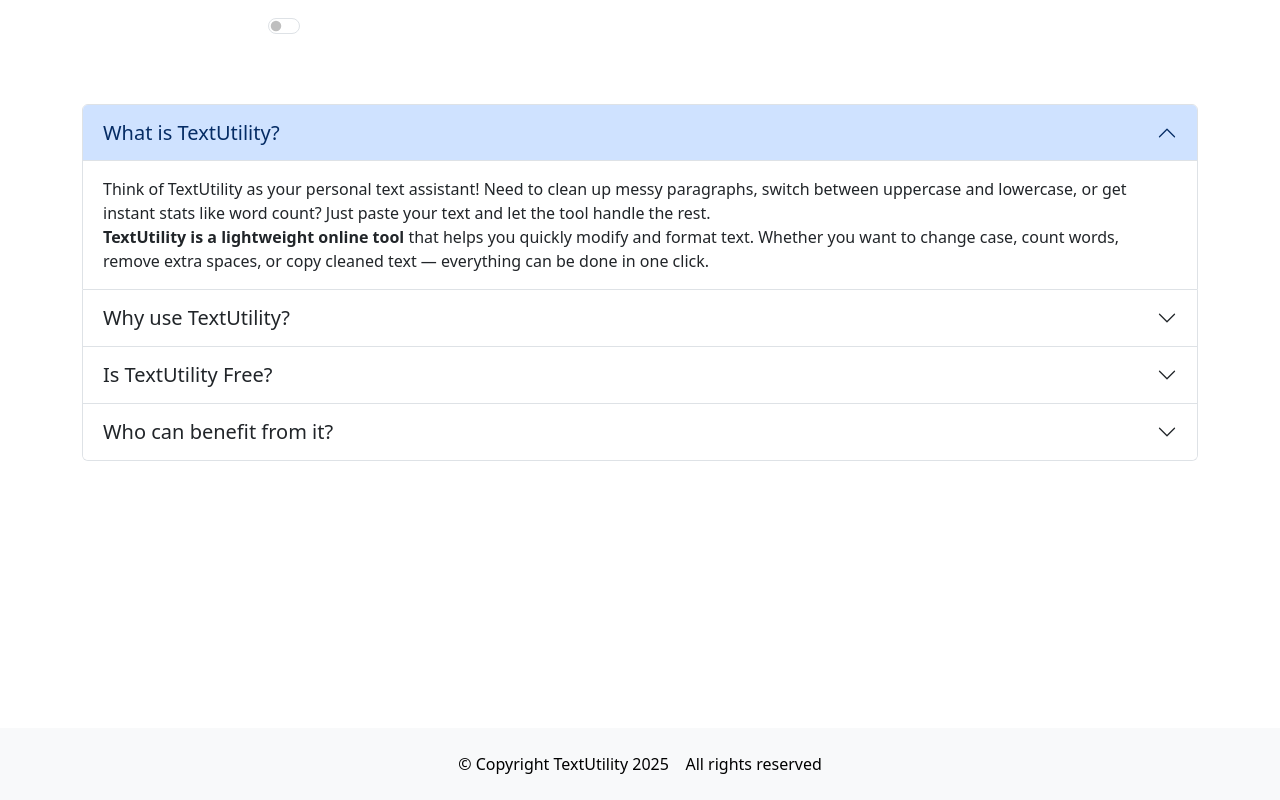
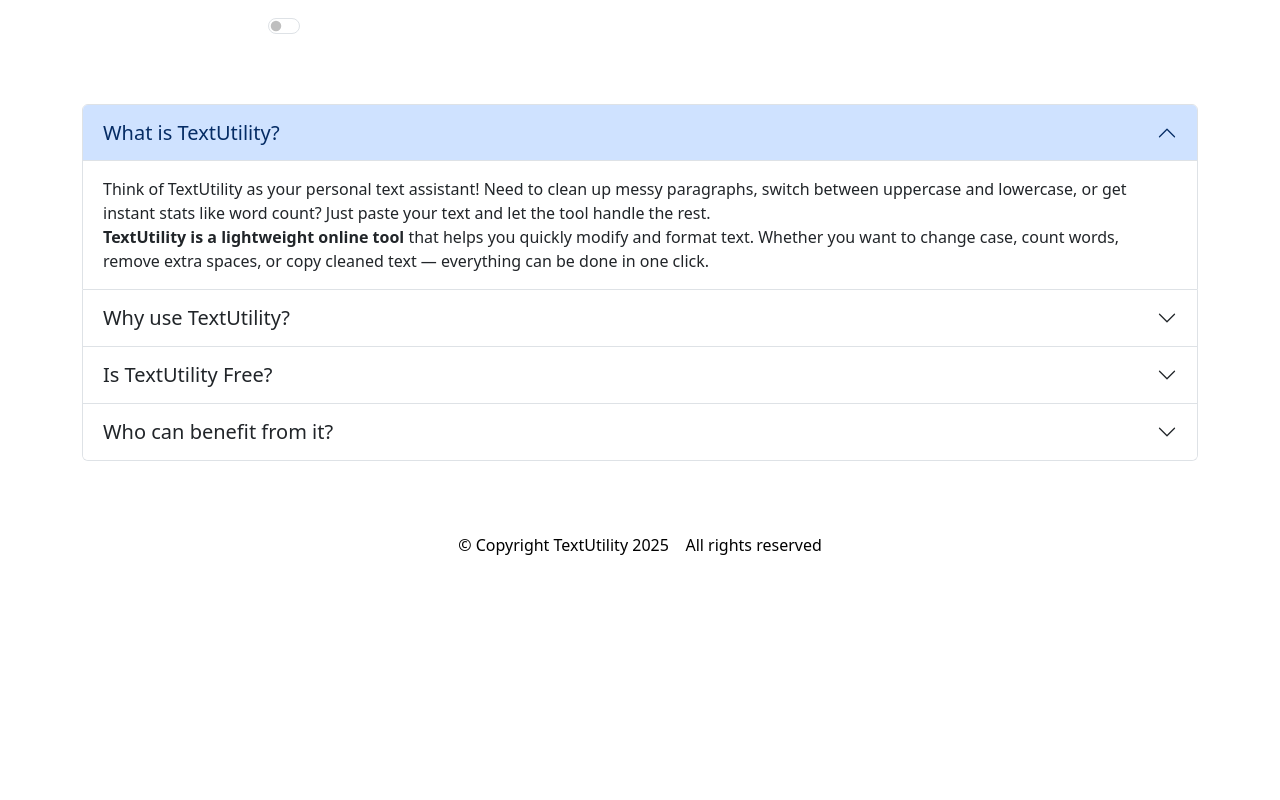
Before and after one commit to Rupak-Biswas04/Text-Utility, a React (Vite) app: page /about in a window 1280 px wide. Built offline with nearby package versions, Linux system fonts and the light colour scheme.

Commit message:
Updated styling for footer

```diff
--- a/src/components/Footer.jsx
+++ b/src/components/Footer.jsx
@@ -1,7 +1,11 @@
 export default function Footer({mode}) {
+    const footerStyle = {
+        color: (mode === "light") ? "black" : "white",
+        backgroundColor: (mode == "dark") ? "rgba(33, 37, 41, 0.2)" : "rgba(255, 255, 255, 0.1)",
+        position: "relative"
+    }
     return(
-        <footer className={`footer bg-${mode} text-center py-4 mt-5`}
-        style={{color: (mode === "light") ? "black" : "white"}}>
+        <footer className={`footer text-center py-4 mt-5`} style={footerStyle}>
             <span>&copy; Copyright TextUtility {new Date().getFullYear()}&nbsp;&nbsp;&nbsp;&nbsp;</span>
             <span>All rights reserved</span>
         </footer>
```
